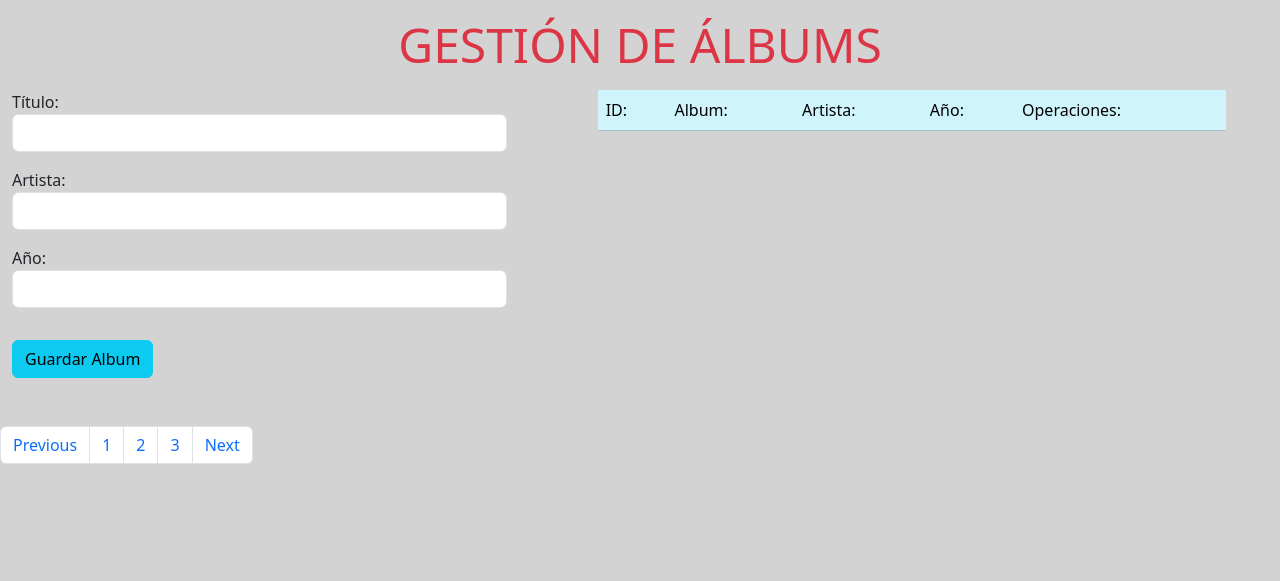
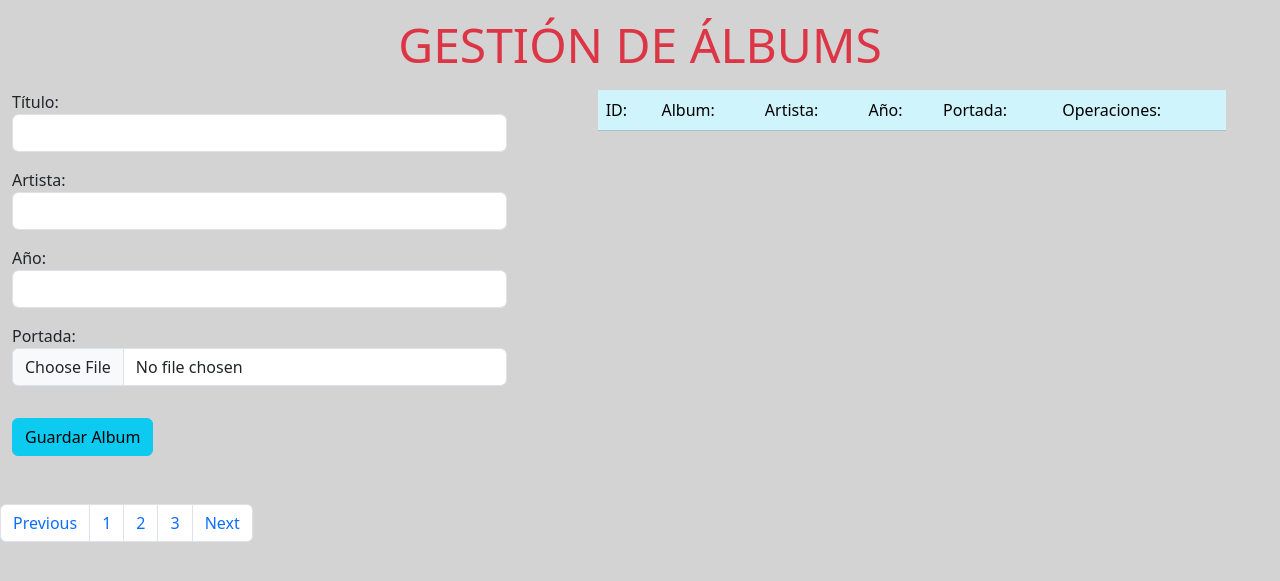
Before and after one commit to IZebaZI/POO195, a Flask app: template Vistas/templates/index.html in a window 1280 px wide. Shown: the part 56-637 px from the top of the page. Run offline with Flask 3, Linux system fonts and the light colour scheme; the template is opened without the code that fills it, so the values that code supplies are empty; some libraries are stand-ins or nearby versions.

Commit message:
Práctica 14 (Finalizada)

```diff
--- a/Vistas/app.py
+++ b/Vistas/app.py
@@ -1,5 +1,10 @@
 from flask import Flask, request, render_template, jsonify, url_for, redirect, flash
 from flask_mysqldb import MySQL
+from werkzeug.utils import secure_filename
+import os
+from os import path
+from os import remove
+
 
 app = Flask(__name__)
 app.config['MYSQL_HOST'] = 'localhost'
@@ -10,13 +15,18 @@ app.secret_key = 'your_secret_key'
 
 mysql = MySQL(app)
 
+def listaArchivos():
+    urlFiles = 'Vistas/static/docs'
+    return (os.listdir(urlFiles))
+
 @app.route('/')
 def index():
     try:
         cursor = mysql.connection.cursor()
         cursor.execute('select * from albums')
         listaAlbums = cursor.fetchall()
-        return render_template('index.html', albums = listaAlbums)
+        listaPortadas = listaArchivos()
+        return render_template('index.html', albums = listaAlbums, portadas = listaPortadas)
     except Exception as e:
         print(e)
 
@@ -26,11 +36,26 @@ def guardarAlbum():
         titulo = request.form['txtTitulo']
         artista = request.form['txtArtista']
         year = request.form['intYear']
-        print(titulo, artista, year)
 
         cursor = mysql.connection.cursor()
         cursor.execute('insert into albums(titulo, artista, año) values(%s, %s, %s)', (titulo, artista, year))
         mysql.connection.commit()
+        cursor.close()
+
+        cursor = mysql.connection.cursor()
+        cursor.execute('select id from albums where titulo=%s and artista=%s and año=%s', (titulo, artista, year))
+        id = cursor.fetchone()
+        id = str(id[0])
+        cursor.close()
+
+        portada = request.files['imgPortada']
+        basepath = path.dirname(__file__)
+        filename = secure_filename(portada.filename)
+        extension = path.splitext(filename)[1]
+        nuevoNombre = id + extension
+        uploadpath = path.join(basepath, 'static/docs', nuevoNombre)
+        portada.save(uploadpath)
+
 
         flash("Album Guardado Exitosamente")
         return redirect(url_for('index'))
@@ -40,7 +65,8 @@ def editarAlbum(id):
     cursor = mysql.connection.cursor()
     cursor.execute('select * from albums where id = %s', [id])
     albumEdit = cursor.fetchone()
-    return render_template('edit.html', album = albumEdit)
+    listaPortadas = listaArchivos()
+    return render_template('edit.html', album = albumEdit, portadas = listaPortadas)
 
 @app.route('/actualizarAlbum/<id>', methods=['POST'])
 def actualizarAlbum(id):
@@ -54,6 +80,24 @@ def actualizarAlbum(id):
         cursor.execute('update albums set titulo=%s, artista=%s, año=%s where id=%s', (titulo, artista, year, id))
         mysql.connection.commit()
 
+        portada = request.files['imgPortada']
+        if portada.filename != '':
+            basepath = path.dirname(__file__)
+            filename = secure_filename(portada.filename)
+            extension = path.splitext(filename)[1]
+            nuevoNombre = id + extension
+            uploadpath = path.join(basepath, 'static/docs', nuevoNombre)
+
+            for ext in ['.jpg', '.png']:
+                if ext == extension:
+                    continue
+                fotoAnterior = id + ext
+                pathAnterior = path.join(basepath, 'static/docs', fotoAnterior)
+                if path.exists(pathAnterior):
+                    remove(pathAnterior)
+
+            portada.save(uploadpath)
+
         flash("Album Editado Exitosamente")
         return redirect(url_for('index'))
 
@@ -62,6 +106,14 @@ def eliminarAlbum(id):
     cursor = mysql.connection.cursor()
     cursor.execute('delete from albums where id=%s', [id])
     mysql.connection.commit()
+    cursor.close()
+
+    for ext in ['.jpg', '.png']:
+        fotoAnterior = id + ext
+        basepath = path.dirname(__file__)
+        pathAnterior = path.join(basepath, 'static/docs', fotoAnterior)
+        if path.exists(pathAnterior):
+            remove(pathAnterior)
 
     flash("Album Eliminado Exitosamente")
     return redirect(url_for('index'))
--- a/Vistas/templates/index.html
+++ b/Vistas/templates/index.html
@@ -23,21 +23,25 @@
     <!-- INICIO DE ROW -->
     <div class="row">
         <div class="col-md-5">
-            <form action="/guardarAlbum" method="POST">
+            <form action="/guardarAlbum" method="POST" enctype="multipart/form-data">
                 <div class="container">
                 <!-- INICIO PRIMER COLUMNA -->
                         <!-- FORM -->
                         <div class="mb-3">
                             <label for="txtTitulo">Título:</label>
-                            <input type="text" name="txtTitulo" class="form-control">
+                            <input type="text" name="txtTitulo" class="form-control" required>
                         </div>
                         <div class="mb-3">
                             <label for="txtArtista">Artista:</label>
-                            <input type="text" name="txtArtista" class="form-control">
+                            <input type="text" name="txtArtista" class="form-control" required>
                         </div>
                         <div class="mb-3">
                             <label for="intYear">Año:</label>
-                            <input type="number" name="intYear" class="form-control">
+                            <input type="number" name="intYear" class="form-control" required>
+                        </div>
+                        <div class="mb-3">
+                            <label for="imgPortada">Portada:</label>
+                            <input type="file" name="imgPortada" class="form-control" required accept="image/jpeg, image/png" >
                         </div>
                         <button type="submit" class="btn btn-info mt-3 mb-5">Guardar Album</button>
                 </div>
@@ -54,16 +58,25 @@
                         <td>Album:</td>
                         <td>Artista:</td>
                         <td>Año:</td>
+                        <td>Portada:</td>
                         <td>Operaciones:</td>
                     </tr>
                 </thead>
                 <tbody>
+                    {%set path = 'static/docs/'%}
                     {%for album in albums%}
                     <tr>
                         <td>{{album.0}}</td>
                         <td>{{album.1}}</td>
                         <td>{{album.2}}</td>
                         <td>{{album.3}}</td>
+                        {%for portada in portadas%}
+                            {%if album.0|string in portada%}
+                                <td>
+                                    <img src="{{path}}{{portada}}" class="mr-3" alt="{{portada}}" style="width: 100px; height: 100px;">
+                                </td>
+                            {%endif%}
+                        {%endfor%}
                         <td>
                             <a class="btn btn-info btn-sm" href="/editar/{{album.0}}">|Editar|</a>
                             <button type="button" class="btn btn-danger btn-sm" data-bs-toggle="modal" data-bs-target="#deleteModal{{album.0}}">|Eliminar|</button>
```
Also changed, not shown: Vistas/templates/edit.html (+12 -4 lines).
